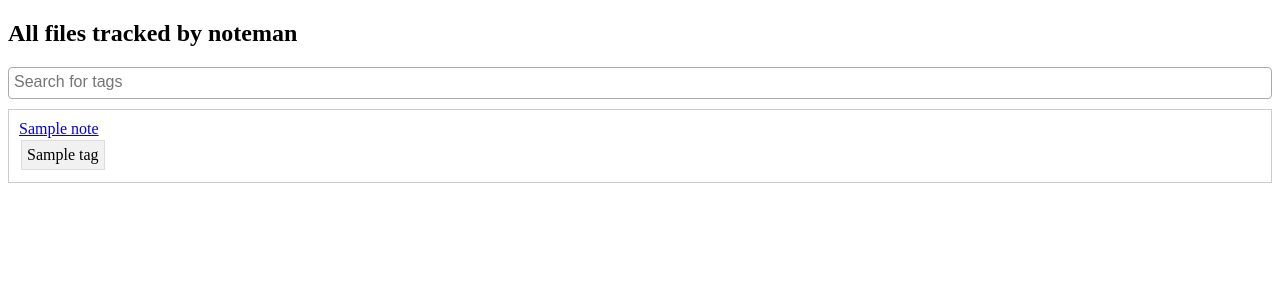
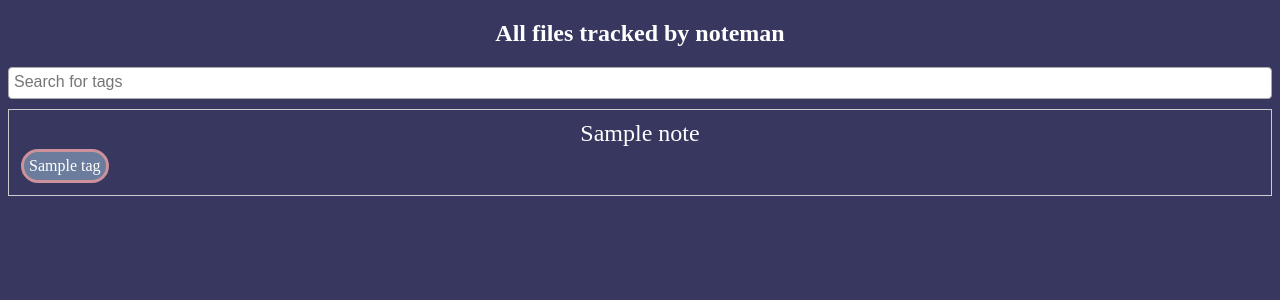
Before and after one commit to cbb4bbc5/thesis-app, a Django app: template noteman/templates/dashboard/all_notes.html in a window 1280 px wide. Shown: the top 300 px of the page. Run offline with Django 5.2, Linux system fonts and the light colour scheme; the template is opened without the code that fills it: most values are stand-ins (such as "Sample title", 1, 10 or a date in 2020); some libraries are stand-ins or nearby versions.

Commit message:
Lay out foundation for styling

```diff
--- a/noteman/templates/dashboard/all_notes.html
+++ b/noteman/templates/dashboard/all_notes.html
@@ -4,8 +4,26 @@
     <meta charset="UTF-8">
     <meta name="viewport" content="width=device-width, initial-scale=1.0">
     <title>All notes</title>
-    <link href="https://cdn.jsdelivr.net/npm/select2@4.1.0-beta.1/dist/css/select2.min.css" rel="stylesheet" />
+    <!-- <link href="https://cdn.jsdelivr.net/npm/select2@4.1.0-beta.1/dist/css/select2.min.css" rel="stylesheet" /> -->
+    <link href="https://cdn.jsdelivr.net/npm/select2@4.1.0-rc.0/dist/css/select2.min.css" rel="stylesheet" />
     <style>
+     h2 {
+	 color: white;
+	 display: flex;
+	 justify-content: center;
+     }
+     body {
+	 background-color: #373760;
+	 /* display: flex; */
+	 /* justify-content: center; */
+     }
+     .note__link {
+	 text-decoration: none;
+	 color: white;
+	 display: flex;
+	 justify-content: center;
+	 font-size: 1.5rem;
+     }
         .selected-items {
             margin-top: 20px;
         }
@@ -24,11 +42,36 @@
         }
         .tag {
             display: inline-block;
-            background-color: #f1f1f1;
-            border: 1px solid #ddd;
+            background-color: #6b7c9d;
+            border: 3px solid #cc919a;
+	    border-radius: 20px;
+	    color: white;
             padding: 5px;
             margin: 2px;
+	    min-width: 50px;
+	    text-align: center;
         }
+	.select2-container .select2-search--inline .select2-search__field {
+	    display: flex;
+	    justify-content: center;
+	    /* box-sizing:border-box;
+	       border:none;
+	       font-size:100%;
+	       margin-top:5px;
+	       margin-left:5px;
+	       padding:0;
+	       max-width:100%;
+	       resize:none;
+	       height:18px;
+	       vertical-align:bottom;
+	       font-family:sans-serif;
+	       overflow:hidden;
+	       word-break:keep-all */
+	}
+	.select2-container--default .select2-results__option--highlighted.select2-results__option--selectable {
+	    background-color:#CC919A;
+	    color:white
+	}
     </style>
 </head>
 <body>
@@ -45,7 +88,7 @@
 	<div id="notes">
 	    {% for note in notes %}
 		<div class="note" data-tags="{% for tag in note.tags.all %}{{ tag.name }},{% endfor %}">
-	<a href="{% url 'dashboard:note_detail' note.id %}"> {{ note.name }}</a>
+	<a class="note__link" href="{% url 'dashboard:note_detail' note.id %}"> {{ note.name }}</a>
 		    <div class="tags">
 			{% if note.tags.all %}
 			    {% for tag in note.tags.all|dictsort:"name" %}
@@ -62,8 +105,10 @@
     {% endif %}
     </div>
 
-    <script src="https://code.jquery.com/jquery-3.6.0.min.js"></script>
-    <script src="https://cdn.jsdelivr.net/npm/select2@4.1.0-beta.1/dist/js/select2.min.js"></script>
+    <!-- <script src="https://code.jquery.com/jquery-3.6.0.min.js"></script> -->
+    <script src="https://code.jquery.com/jquery-3.7.1.min.js" integrity="sha256-/JqT3SQfawRcv/BIHPThkBvs0OEvtFFmqPF/lYI/Cxo=" crossorigin="anonymous"></script>
+    <!-- <script src="https://cdn.jsdelivr.net/npm/select2@4.1.0-beta.1/dist/js/select2.min.js"></script> -->
+    <script src="https://cdn.jsdelivr.net/npm/select2@4.1.0-rc.0/dist/js/select2.min.js"></script>
     <script>
      /* https://github.com/select2/select2/issues/3106 */
      /* sorting is not worth it */
```
Also changed, not shown: noteman/templates/common/index.html (+9 -1 lines).
